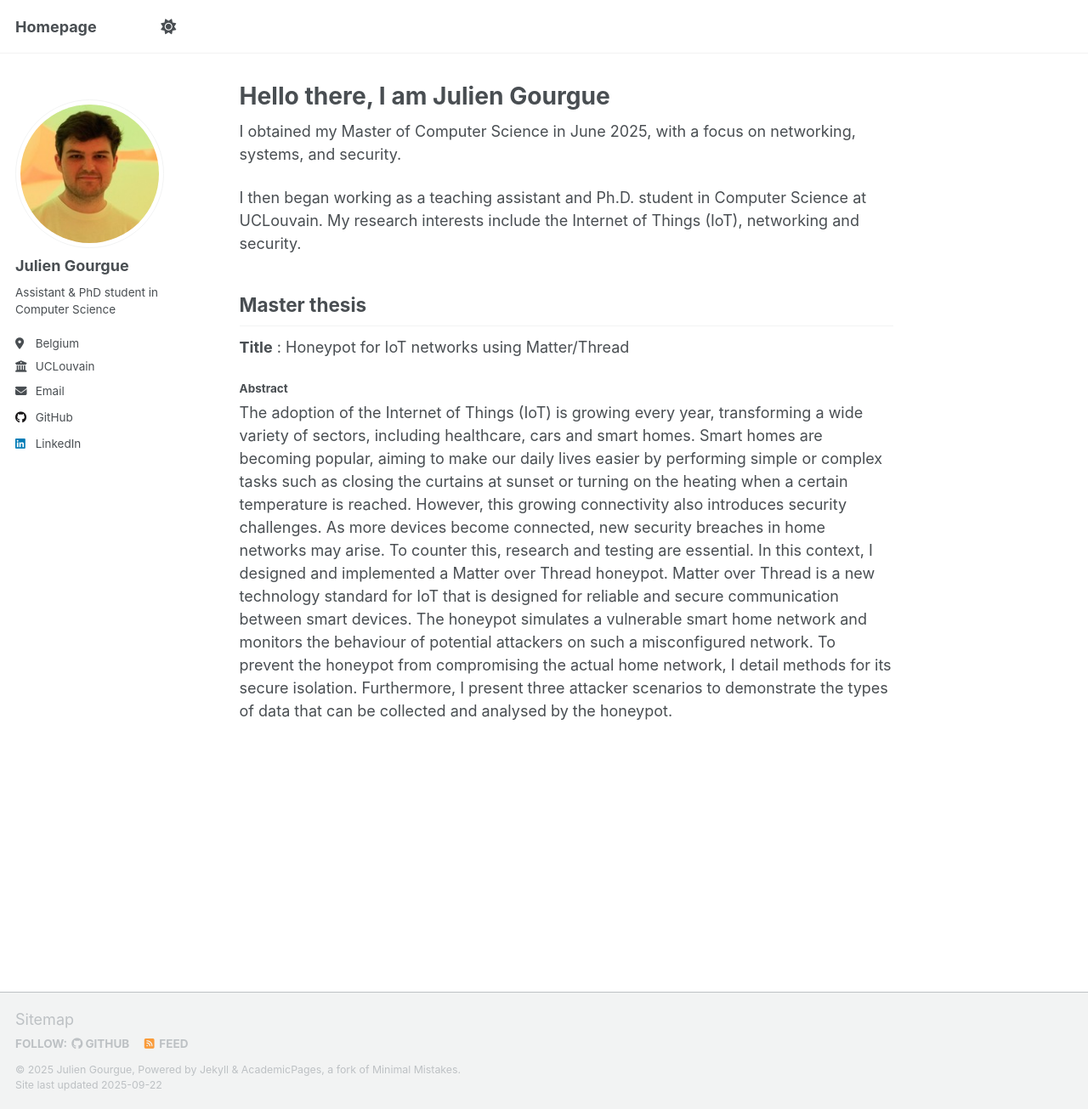
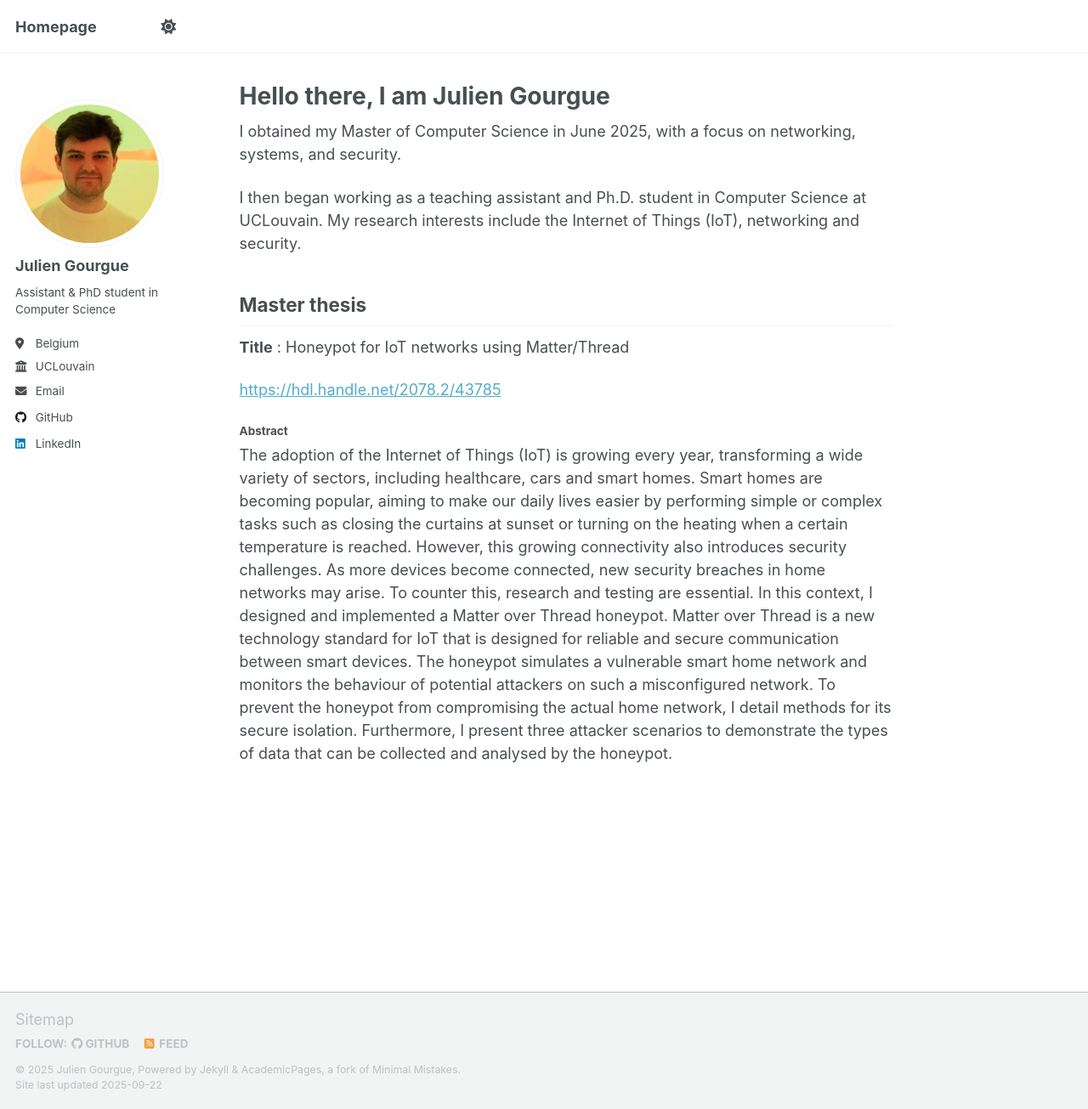
Before and after one commit to juliengourgue/juliengourgue.github.io, a Jekyll site: the page built from _pages/about.md, in a window 1280 px wide and 1305 px high. Shown: the whole window at 85% size. Built offline with Jekyll 4.4.1, drawn with Linux system fonts in a browser that asks for light colours; a script that is not in the unit is left out.

Commit message:
add uri master thesis

```diff
--- a/_pages/about.md
+++ b/_pages/about.md
@@ -13,6 +13,9 @@ I then began working as a teaching assistant and Ph.D. student in Computer Scien
 ## Master thesis
 
 **Title** : Honeypot for IoT networks using Matter/Thread
+
+<https://hdl.handle.net/2078.2/43785>
+
 ##### Abstract
 The adoption of the Internet of Things (IoT) is growing every year, transforming a wide variety of sectors, including healthcare, cars and smart homes. Smart homes are becoming popular, aiming to make our daily lives easier by performing simple or complex tasks such as closing the curtains at sunset or turning on the heating when a certain temperature is reached. However, this growing connectivity also introduces security challenges. As more devices become connected, new security breaches in home networks may arise. To counter this, research and testing are essential.
 In this context, I designed and implemented a Matter over Thread honeypot. Matter over Thread is a new technology standard for IoT that is designed for reliable and secure communication between smart devices. The honeypot simulates a vulnerable smart home network and monitors the behaviour of potential attackers on such a misconfigured network. To prevent the honeypot from compromising the actual home network, I detail methods for its secure isolation. Furthermore, I present three attacker scenarios to demonstrate the types of data that can be collected and analysed by the honeypot.
```
